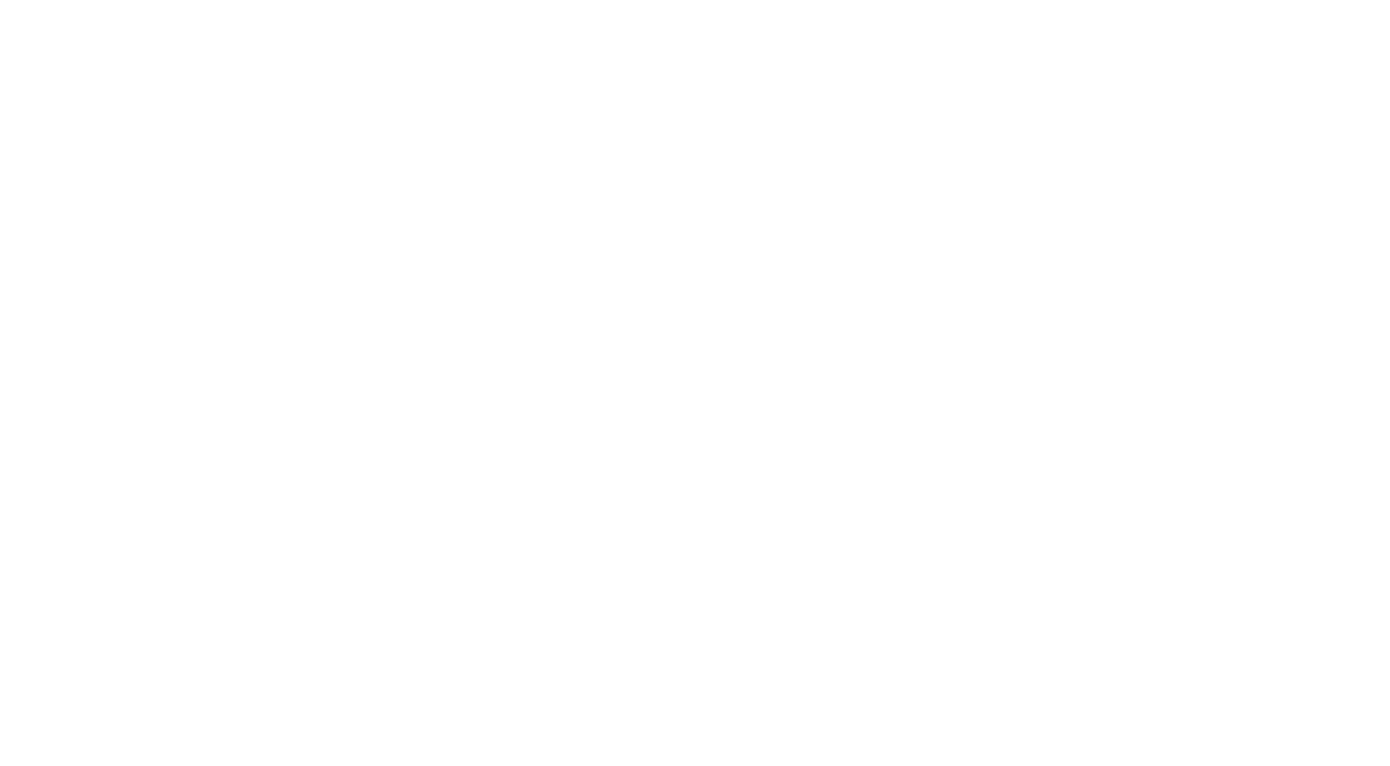
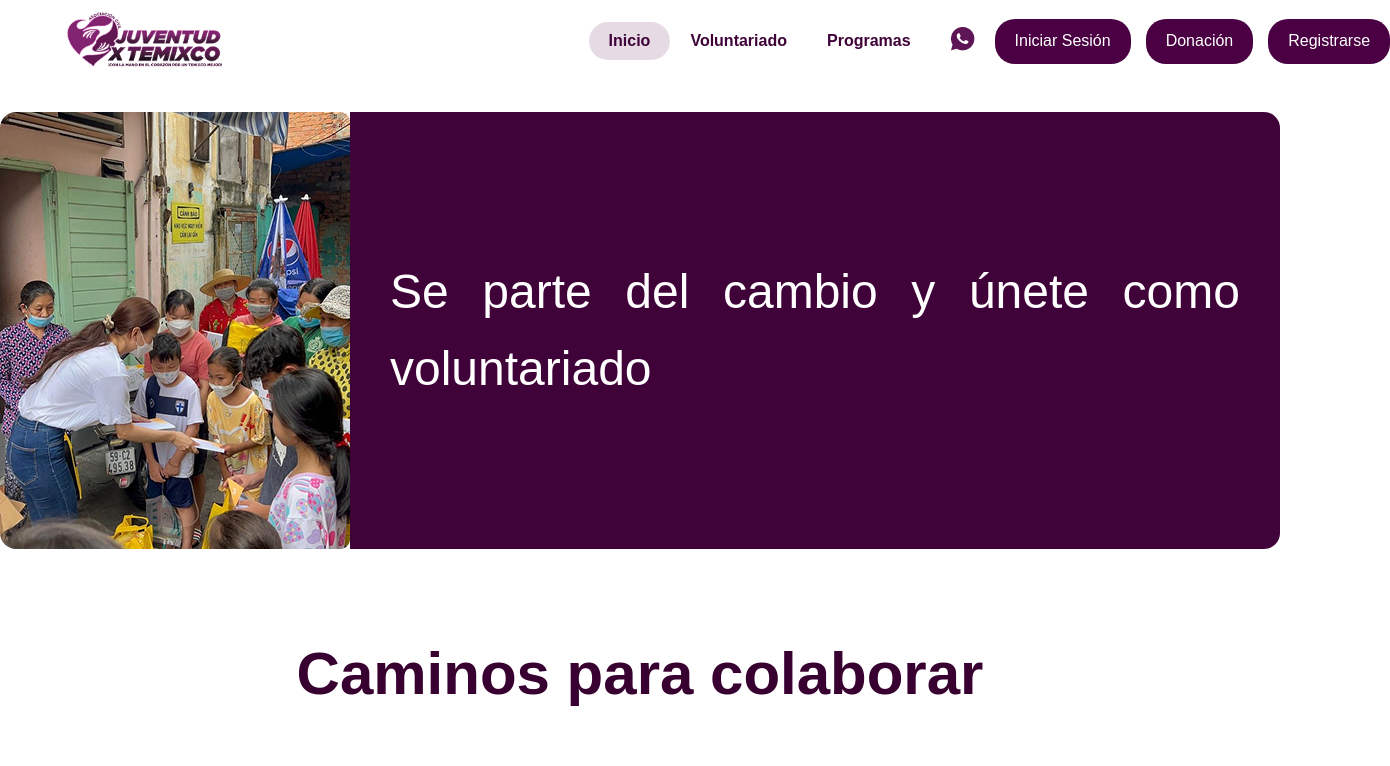
Before and after one commit to Evelinmq/estadia_frontend, a React (Vite) app: page /voluntariado in a window 1280 px wide. Before the commit this address had no page. Shown: the top 766 px of the page, 1390 px wide, since content can reach past the window. Built offline with nearby package versions, Linux system fonts and the light colour scheme; a web font is replaced by a local one.

Commit message:
se agregaron cosas de navegación en encabezado

```diff
--- a/src/App.jsx
+++ b/src/App.jsx
@@ -10,6 +10,10 @@
 import Alianzas from "./Pages/Alianzas";
 import Objetivos from "./Pages/Objetivos.jsx";
 import PantallaPrincipal from "./Pages/PantallaPrincipal.jsx";
+import RegistroAfiliados from "./Pages/RegistroAfiliados.jsx"
+import RegistroBeneficiarios from './Pages/RegistroBeneficiarios.jsx';
+import PaginaVoluntariado from './Pages/PaginaVoluntariado.jsx';
+import PaginaSecciones from './Pages/Secciones/PaginaSecciones.jsx';
 
 function PublicLayout() {
     return (
@@ -55,6 +59,17 @@
 
                 <Route path="/" element={<Navigate to="/pantalla-principal" />} />
            </Routes>
+
+
+           <Routes>
+                <Route path="/voluntariado" element={<PaginaVoluntariado />} />
+                <Route path="/registroAfiliados" element={<RegistroAfiliados />} />
+                <Route path="/registroBeneficiarios" element={<RegistroBeneficiarios/>} />
+                <Route path="/paginaSecciones" element={<PaginaSecciones/>} />
+
+            </Routes>
+
+
         </BrowserRouter>
     );
 }
--- a/src/Components/Structure/Encabezado.jsx
+++ b/src/Components/Structure/Encabezado.jsx
@@ -4,6 +4,7 @@
 import donacion from '../../Img/donacion.png'
 import {Button} from "../Buttons/Button.jsx";
 import { useState } from 'react';
+import { useNavigate } from 'react-router-dom';
 
 export const Encabezado = () => {
     const [menuAbierto, setMenuAbierto] = useState(false);
@@ -12,32 +13,38 @@
         setMenuAbierto(!menuAbierto);
     };
 
+    const navigate = useNavigate();
+
     return (
         <header className="encabezado">
             <div className="header-logo">
                 <img src={logo} alt="Logo" />
             </div>
 
-            {/* Pasamos la hamburguesa AQUÍ para que sea un hijo directo del header siempre visible */}
             <button className={`menu-hamburguesa ${menuAbierto ? 'abierto' : ''}`} onClick={toggleMenu}>
                 <span></span>
                 <span></span>
                 <span></span>
             </button>
 
+
+
             <nav className={`navegacion-menu ${menuAbierto ? 'desplegado' : ''}`}>
-                <a href="#" className="navegacion-link active" onClick={() => setMenuAbierto(false)}>Inicio</a>
-                <a href="#" className="navegacion-link" onClick={() => setMenuAbierto(false)}>Voluntariado</a>
-                <a href="#" className="navegacion-link" onClick={() => setMenuAbierto(false)}>Programas</a>
+                <a href="#" className="navegacion-link active" onClick={(e) => { e.preventDefault();
+                navigate("/"); setMenuAbierto(false);  }}>Inicio</a>
+                <a href="#" className="navegacion-link" onClick={(e) => { e.preventDefault();
+                navigate("/voluntariado"); setMenuAbierto(false);  }}>Voluntariado</a>
+                <a href="#" className="navegacion-link" onClick={(e) => { e.preventDefault();
+                navigate("/paginaSecciones"); setMenuAbierto(false);  }}>Programas</a>
                 <a href="#" className="navegacion-link" onClick={() => setMenuAbierto(false)}>
                     <img src={icono} alt="Icono" />
                 </a>
 
-                {/* Los dejamos aquí adentro, pero el CSS móvil se encargará de estilizarlos */}
+
                 <div className="botones-grupo">
-                    <Button label="Iniciar Sesión" onClick={() => {}} />
-                    <Button label="Donación" onClick={() => {}} img={donacion} />
-                    <Button label="Registrarse" onClick={() => {}} />
+                    <Button label="Iniciar Sesión" onClick={() => navigate("/")} />
+                    <Button label="Donación" onClick={() => navigate("/") }img={donacion} />
+                    <Button label="Registrarse" onClick={() => navigate("/registroBeneficiarios")} />
                 </div>
             </nav>
         </header>
```
